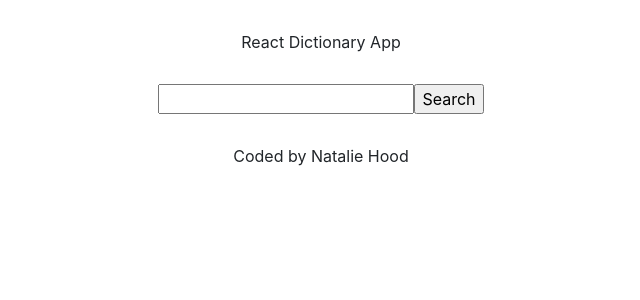
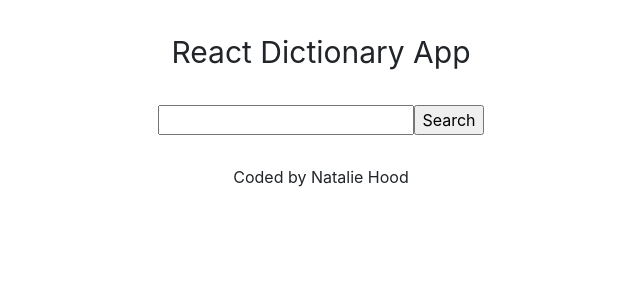
Before and after one commit to natalieh93/shecodes-react-dictionary-app, a React (Create React App) app: page / in a window 1280 px wide. Shown: the top 300 px of the page, without its empty margins (319-959 px from the left). Built offline with nearby package versions, Linux system fonts and the light colour scheme.

Commit message:
Added basic styling

```diff
--- a/src/App.css
+++ b/src/App.css
@@ -1,4 +1,10 @@
+h2 {
+  margin-top: 40px;
+  margin-bottom: 20px;
+}
+
 .App-header {
+  font-size: 30px;
   margin: 30px auto;
   text-align: center;
 }
--- a/src/App.js
+++ b/src/App.js
@@ -11,7 +11,8 @@ export default function App() {
       <main>
         <Dictionary />
       </main>
-      <footer className="App-footer">Coded by Natalie Hood</footer>
+      <footer className="App-footer">
+       Coded by Natalie Hood</footer>
     </div>
   );
 }
```
